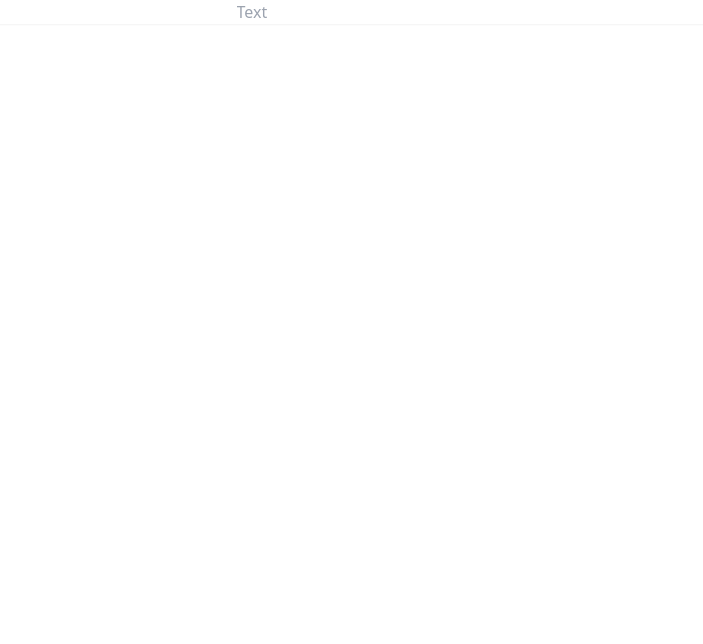
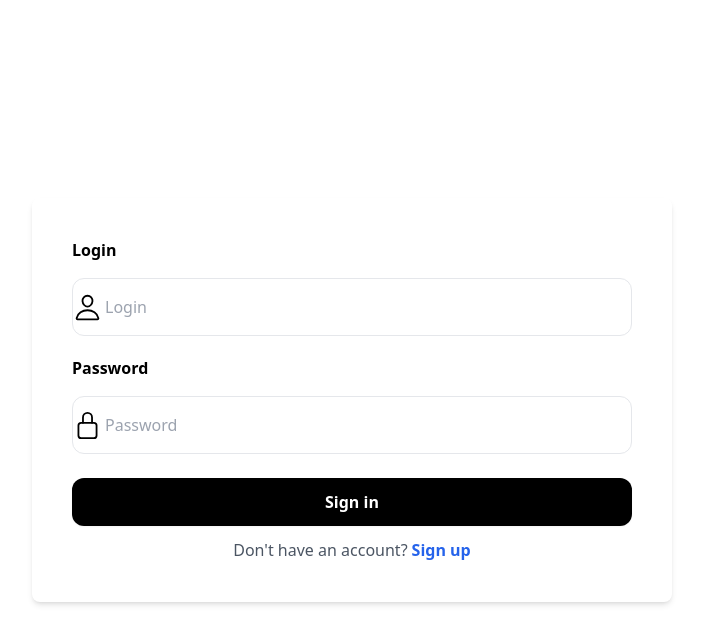
Before and after one commit to Roasteg/cocktails-db, a React (Vite) app in the folder frontend/: page /login in a window 1280 px wide. Shown: the top 644 px of the page, without its empty margins (288-991 px from the left). Built offline with nearby package versions, Linux system fonts and the light colour scheme.

Commit message:
Login page in progress

```diff
--- a/frontend/src/index.css
+++ b/frontend/src/index.css
@@ -1,3 +1,20 @@
 @tailwind base;
 @tailwind components;
 @tailwind utilities;
+
+@layer components {
+    .form-input {
+        @apply rounded-xl p-4 border outline-none transition-all focus:border-sky-500 border-gray-200;
+    }
+    .login {
+        background-image: url('./assets/person-outline.svg');
+        background-size: 1.8rem;
+        @apply pl-8 bg-left bg-no-repeat;
+    }
+
+    .password {
+        background-image: url('./assets/lock-closed-outline.svg');
+        background-size: 1.8rem;
+        @apply pl-8 bg-no-repeat bg-left;
+    }
+}
--- a/frontend/src/router/routes/Auth.tsx
+++ b/frontend/src/router/routes/Auth.tsx
@@ -1,13 +1,26 @@
-import React, { FormEvent } from "react";
+import React, { FormEvent, useState } from "react";
 
 const Auth = () => {
     return (
         <>
-            <div className="flex shadow-sm rounded-sm justify-center items-center mb-2">
-                <form className="mt-auto" action="" onSubmit={(e: FormEvent)=>{
+            <div className="flex h-screen">
+                <form className="m-auto lg:w-3/6 transition-all shadow-md rounded-lg justify-center items-center p-10" action="" onSubmit={(e: FormEvent) => {
                     e.preventDefault();
                 }}>
-                    <input placeholder="Text"/>
+                    <div className="flex flex-col transition-all ">
+                        <label htmlFor="login" className="mb-4 font-semibold">Login</label>
+                        <input id="login" placeholder="Login" className="form-input login"/>
+                        <label htmlFor="password" className="mt-5 mb-4 font-semibold">Password</label>
+                        <input id="password" placeholder="Password" type={"password"} className="form-input password" />
+                        <a className="w-full p-3 rounded-xl shadow-sm bg-black text-white text-center mt-6 font-semibold cursor-pointer">Sign in</a>
+                        <div className="flex justify-center space-x-1 mt-3">
+                            <p className="text-gray-600">Don't have an account?</p>
+                            <a href="#" onClick={(e)=>{
+                                e.preventDefault();
+                            }} className="text-blue-600 font-semibold transition-all hover:text-blue-700">Sign up</a>
+                        </div>
+                    </div>
+
                 </form>
             </div>
         </>
```
Also changed, not shown: frontend/src/assets/lock-closed-outline.svg (added), frontend/src/assets/person-outline.svg (added).
